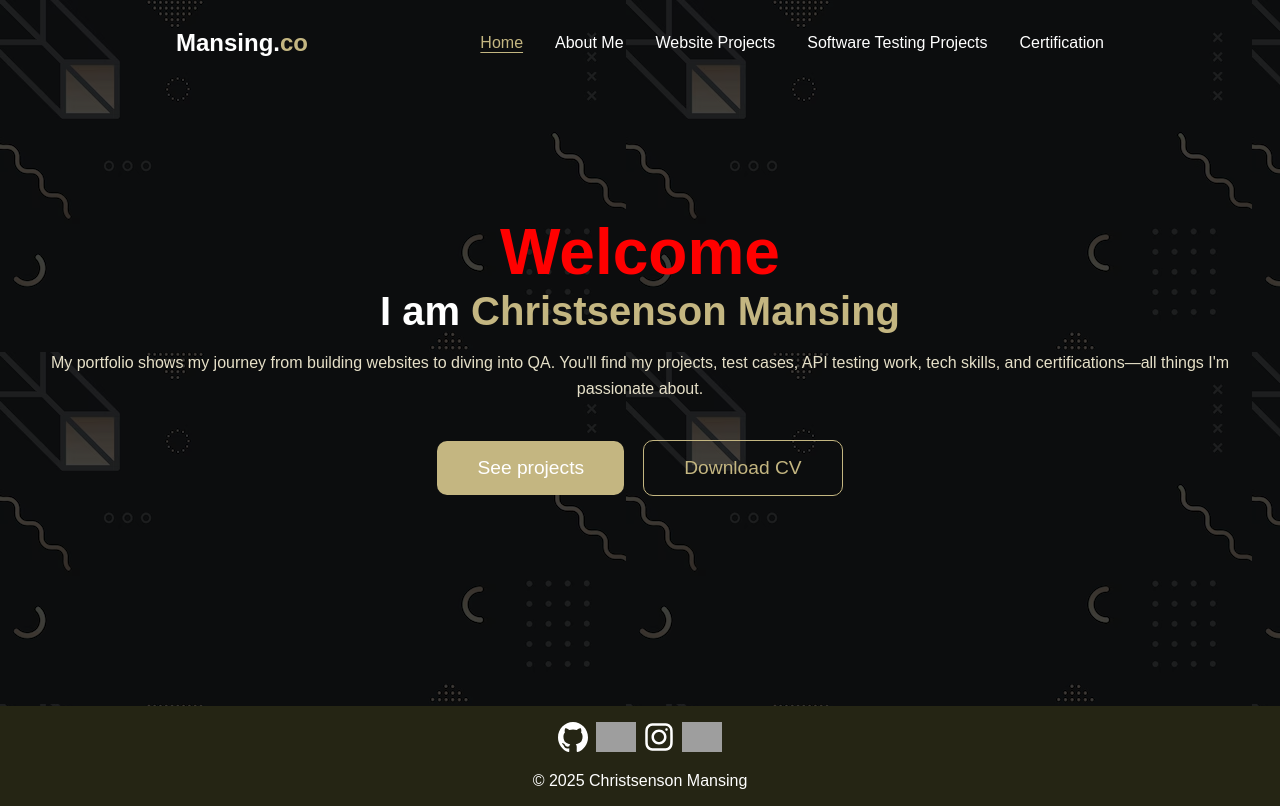
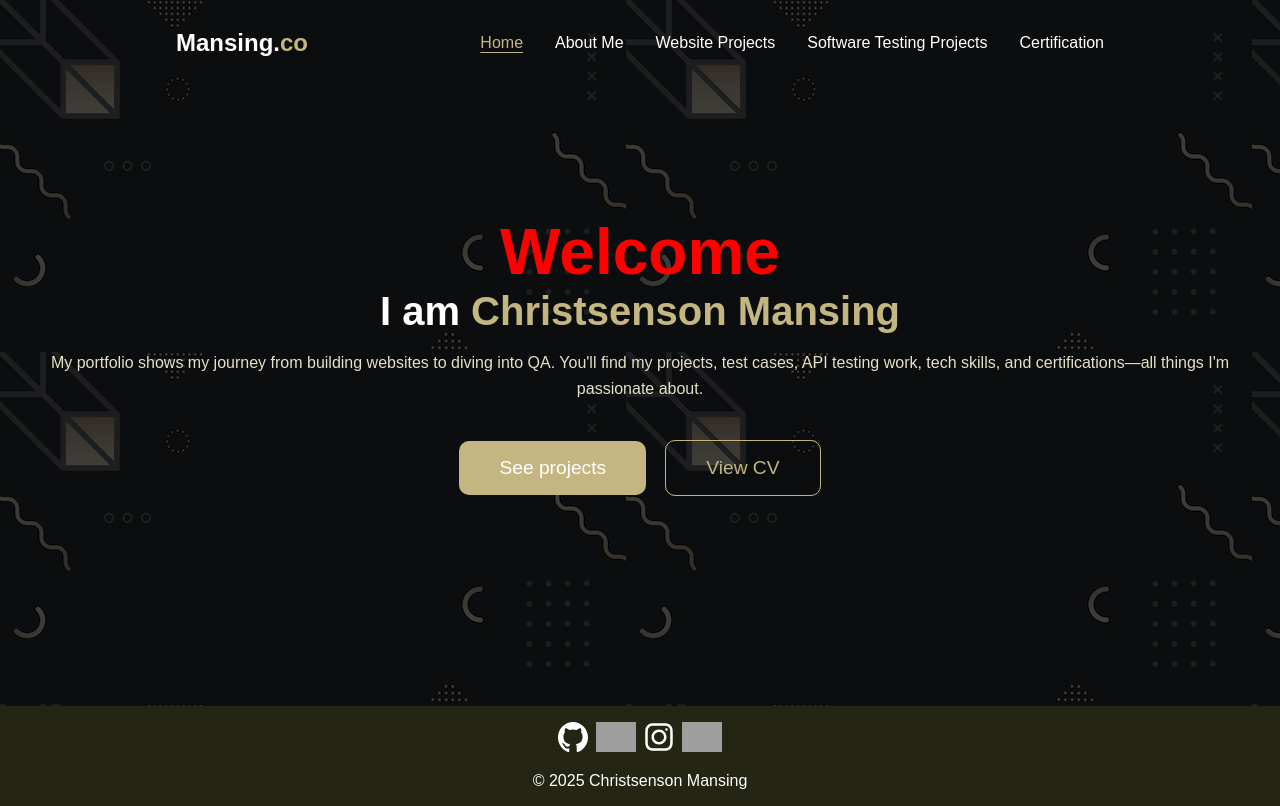
Before and after one commit to christsensonMansing/portfolio, a React (Vite) app: page / in a window 1280 px wide. Built offline with nearby package versions, Linux system fonts and the light colour scheme; grey boxes are pictures that could not be loaded.

Commit message:
Updated the cv download

```diff
--- a/src/pages/Hero.jsx
+++ b/src/pages/Hero.jsx
@@ -25,8 +25,12 @@ function Hero() {
             <a href="/web-projects">
               <button className="see-projects-btn">See projects</button>
             </a>
-            <a href="../assets/Mansing-CV.pdf" download>
-              <button className="work-with-me-btn">Download CV</button>
+            <a
+              href="https://drive.google.com/file/d/1POutxx3CvEw2Pb-rFSmARykvHCc7c-9k/view?usp=sharing"
+              target="_blank"
+              rel="noopener noreferrer"
+            >
+              <button className="work-with-me-btn">View CV</button>
             </a>
           </div>
         </div>
```
Also changed, not shown: 1 other file (tests, documents, lock files or other folders).
